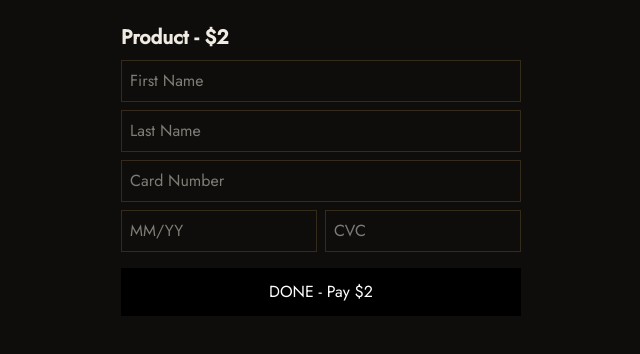
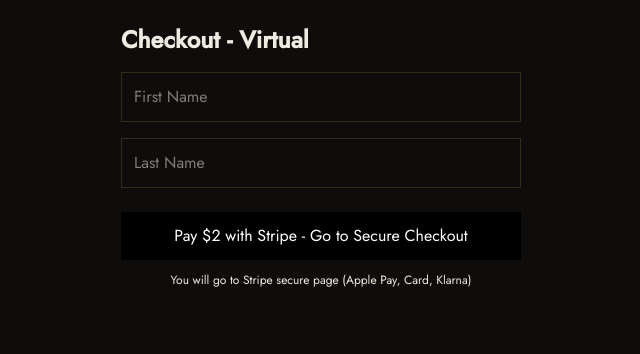
Before and after one commit to Bellalhossain2/jhummka, a Next.js app: page /checkout in a window 1280 px wide. Shown: the top 354 px of the page, without its empty margins (319-959 px from the left). Built offline with nearby package versions, Linux system fonts and the light colour scheme; no server answers.

Commit message:
Update page.tsx

```diff
--- a/app/checkout/page.tsx
+++ b/app/checkout/page.tsx
@@ -1,35 +1,29 @@
 "use client"
-import { useSearchParams } from "next/navigation"
-import { useState, Suspense } from "react"
+import { useState } from "react"
 
-function CheckoutContent(){
-  const params = useSearchParams()
-  const name = params.get("name") || "Product"
-  const price = params.get("price") || "2"
-  const [firstName,setFirstName]=useState("")
-  const [lastName,setLastName]=useState("")
-  const [card,setCard]=useState("")
-  const [exp,setExp]=useState("")
-  const [cvc,setCvc]=useState("")
-  const [loading,setLoading]=useState(false)
+export default function CheckoutPage() {
+  const [firstName, setFirstName] = useState("")
+  const [lastName, setLastName] = useState("")
+  const [loading, setLoading] = useState(false)
 
-  async function pay(){
-    if(!firstName || !card || !exp || !cvc){ alert("Fill all fields"); return }
+  async function pay() {
     setLoading(true)
-    try{
-      const res = await fetch("/api/create-payment-intent",{
-        method:"POST",
-        headers:{"Content-Type":"application/json"},
-        body:JSON.stringify({ name, price })
+    try {
+      const res = await fetch("/api/checkout", {
+        method: "POST",
+        headers: { "Content-Type": "application/json" },
+        body: JSON.stringify({
+          items: [{ name: "Jhumka", price: 2, quantity: 1 }]
+        }),
       })
       const data = await res.json()
-      if(data.url){
+      if (data.url) {
         window.location.href = data.url
       } else {
         alert("Stripe error: " + data.error)
         setLoading(false)
       }
-    } catch(e){
+    } catch (e) {
       alert("Failed")
       setLoading(false)
     }
@@ -37,25 +31,14 @@ function CheckoutContent(){
 
   return (
     <div className="max-w-md mx-auto p-6">
-      <h1 className="text-xl font-bold">{name} - ${price}</h1>
-      <input placeholder="First Name" value={firstName} onChange={e=>setFirstName(e.target.value)} className="border p-2 w-full mt-2"/>
-      <input placeholder="Last Name" value={lastName} onChange={e=>setLastName(e.target.value)} className="border p-2 w-full mt-2"/>
-      <input placeholder="Card Number" value={card} onChange={e=>setCard(e.target.value)} className="border p-2 w-full mt-2"/>
-      <div className="flex gap-2 mt-2">
-        <input placeholder="MM/YY" value={exp} onChange={e=>setExp(e.target.value)} className="border p-2 w-full"/>
-        <input placeholder="CVC" value={cvc} onChange={e=>setCvc(e.target.value)} className="border p-2 w-full"/>
-      </div>
-      <button onClick={pay} disabled={loading} className="bg-black text-white p-3 w-full mt-4">
-        {loading ? "Loading..." : "DONE - Pay $" + price}
+      <h1 className="text-2xl font-bold">Checkout - Virtual</h1>
+      <input placeholder="First Name" value={firstName} onChange={e=>setFirstName(e.target.value)} className="border p-3 w-full mt-4" />
+      <input placeholder="Last Name" value={lastName} onChange={e=>setLastName(e.target.value)} className="border p-3 w-full mt-4" />
+
+      <button onClick={pay} disabled={loading} className="bg-black text-white p-3 w-full mt-6">
+        {loading ? "Loading..." : "Pay $2 with Stripe - Go to Secure Checkout"}
       </button>
+      <p className="text-xs mt-3 text-center">You will go to Stripe secure page (Apple Pay, Card, Klarna)</p>
     </div>
   )
 }
-
-export default function CheckoutPage(){
-  return (
-    <Suspense fallback={<div className="p-6">Loading checkout...</div>}>
-      <CheckoutContent />
-    </Suspense>
-  )
-}
```
